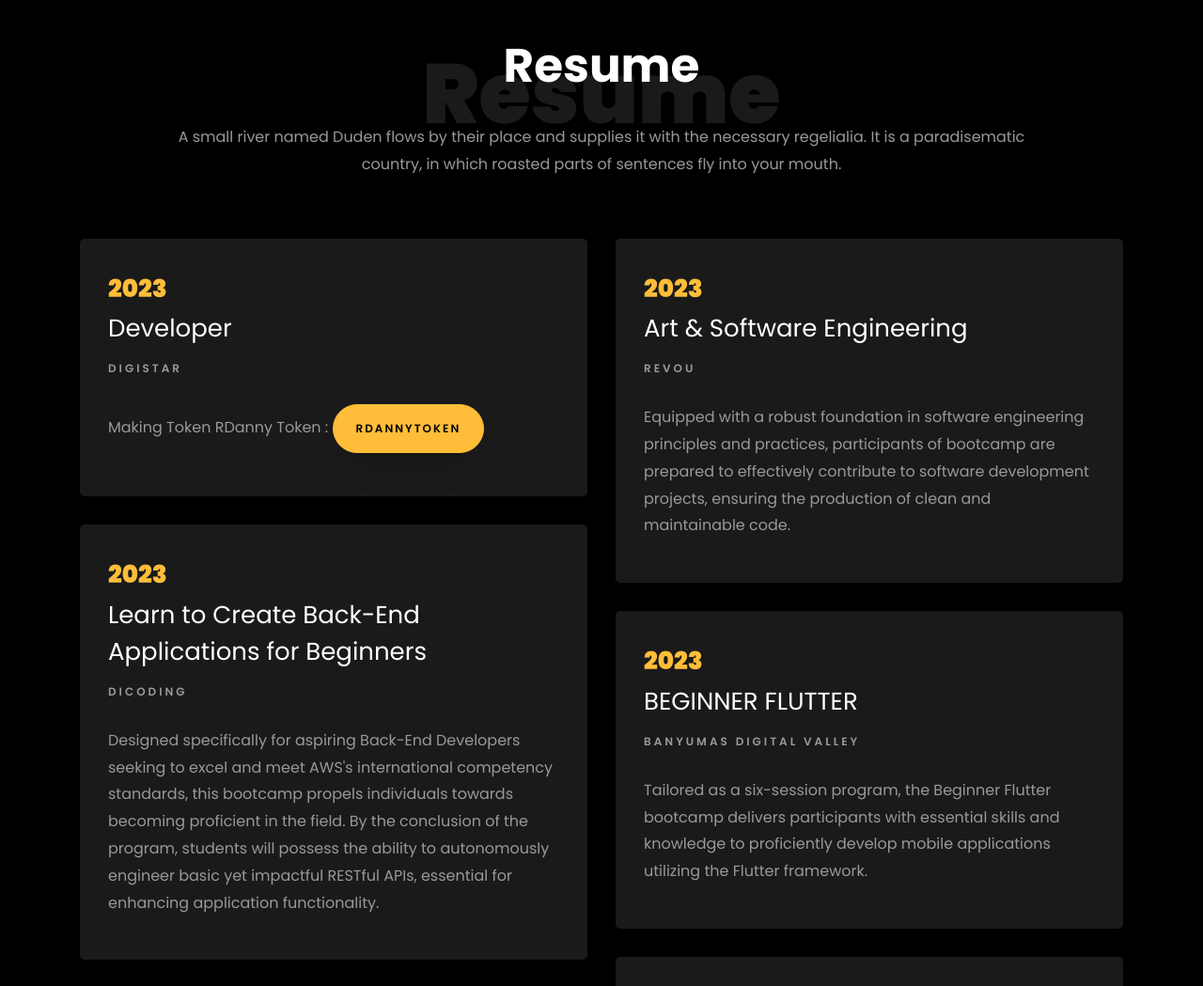
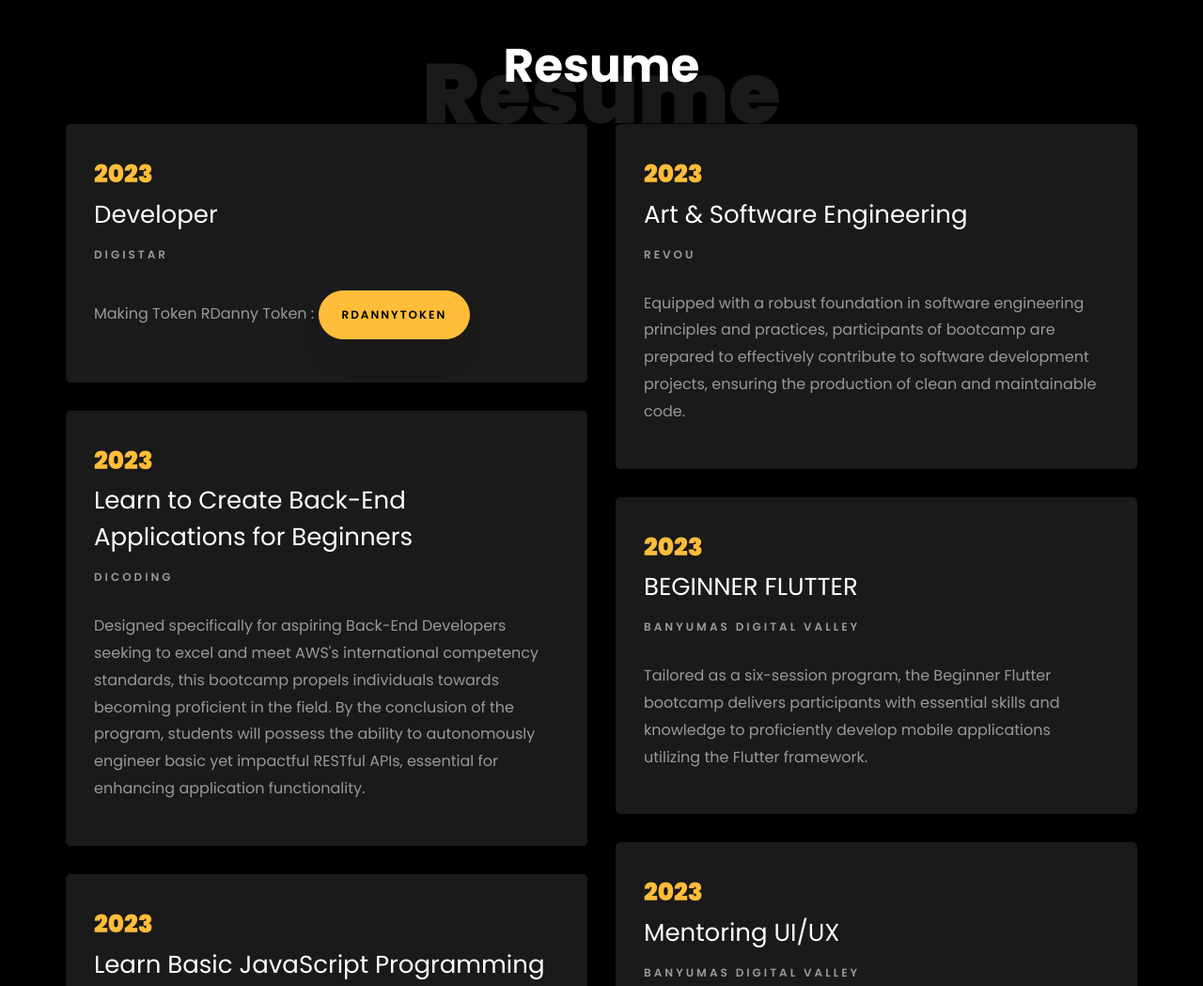
Before and after one commit to zcdanny/Portfolio_Digistar_2023, a plain HTML site: page index.html in a window 1280 px wide. Shown: the part 1780-2829 px from the top of the page at 94% size. Drawn offline with Linux system fonts and the light colour scheme; files whose address does not match are found by name.

Commit message:
index.html

```diff
--- a/index.html
+++ b/index.html
@@ -137,8 +137,6 @@
           <div class="col-md-10 heading-section text-center ftco-animate">
           	<h1 class="big big-2">Resume</h1>
             <h2 class="mb-4">Resume</h2>
-            <p>A small river named Duden flows by their place and supplies it with the necessary regelialia. It is a paradisematic country, in which roasted parts of sentences fly into your mouth.</p>
-          </div>
         		</div>
     				<div class="row">
     					<div class="col-md-6">
```
